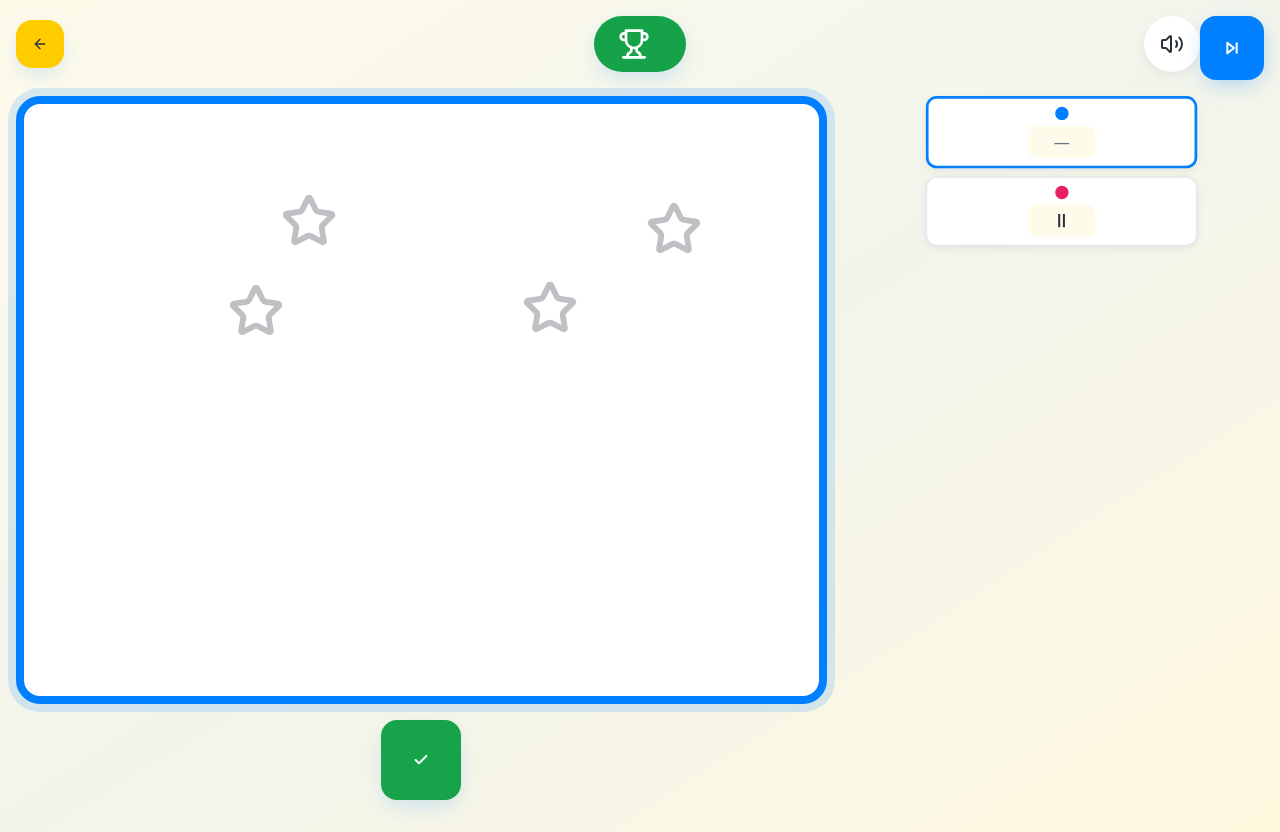
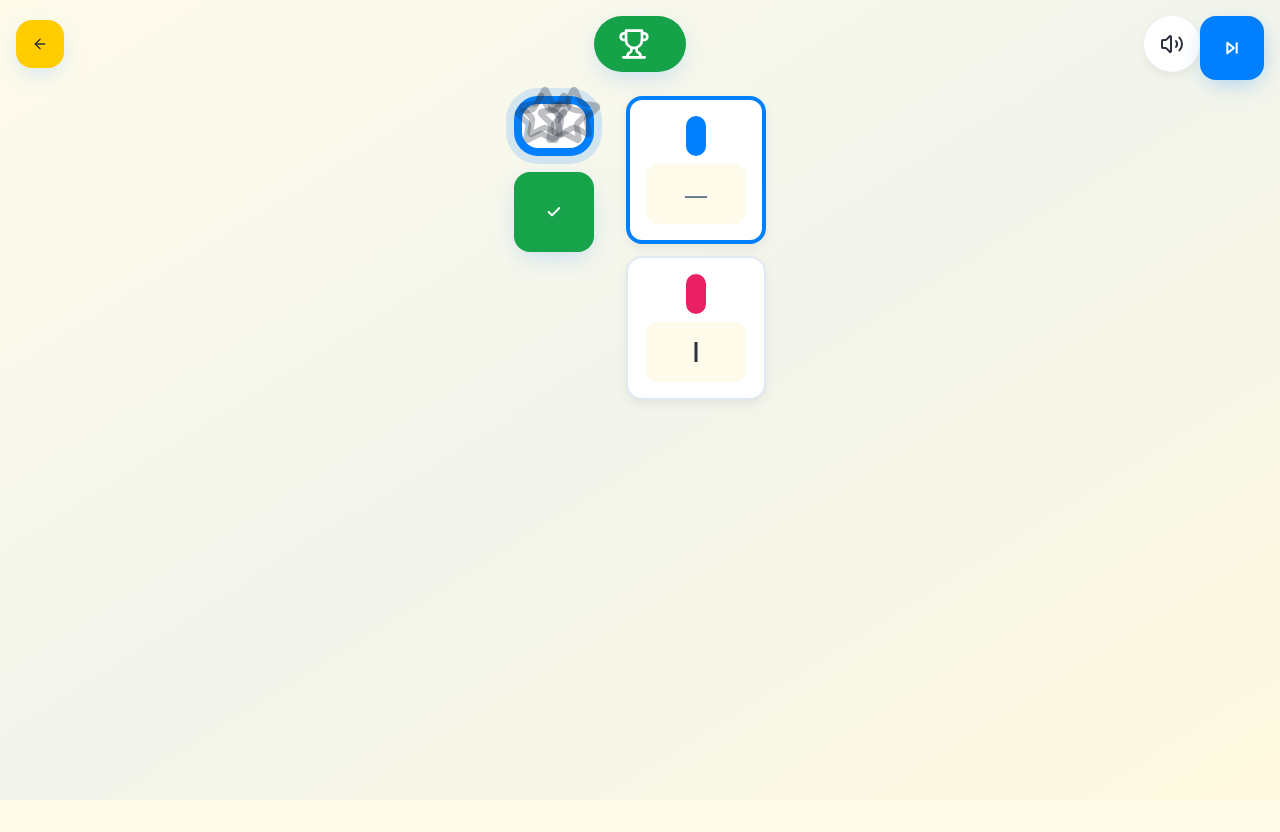
Before and after one commit to TomSlavkovsky/icon-counting-game, a React (Vite) app: page /icon-counting-game/game/fillin in a window 1280 px wide. After the commit the page ends 800 px from the top, so only its background shows below. Built offline with nearby package versions, Linux system fonts and the light colour scheme; the HTML template or start-up script is replaced by a standard one.

Commit message:
Fix FillInGame bugs and adjust layout

```diff
--- a/src/components/game/fillin/TallyBox.tsx
+++ b/src/components/game/fillin/TallyBox.tsx
@@ -73,15 +73,15 @@ export const TallyBox = ({
   return (
     <button
       onClick={onClick}
-      className={`flex flex-col items-center gap-2 p-3 bg-card rounded-2xl shadow-soft ${borderClass} transition-all cursor-pointer hover:scale-105 active:scale-95`}
+      className={`flex flex-col items-center gap-2 p-4 bg-card rounded-2xl shadow-soft ${borderClass} transition-all cursor-pointer hover:scale-105 active:scale-95`}
       aria-label={`Select ${color} color`}
       aria-pressed={isActive}
     >
-      {/* Color indicator - smaller */}
-      <div className={`w-5 h-5 rounded-full ${colorClasses.bg} ${colorClasses.border} border-2`} />
+      {/* Color indicator - smaller width */}
+      <div className={`w-5 h-10 rounded-full ${colorClasses.bg} ${colorClasses.border} border-2`} />
 
-      {/* Tally display - smaller */}
-      <div className="min-h-[48px] flex items-center justify-center px-3 py-1 bg-background rounded-xl min-w-[100px]">
+      {/* Tally display - restored height */}
+      <div className="min-h-[60px] flex items-center justify-center px-3 py-2 bg-background rounded-xl min-w-[100px]">
         {renderTallyMarks(currentTally)}
       </div>
     </button>
--- a/src/components/game/fillin/fillInUtils.ts
+++ b/src/components/game/fillin/fillInUtils.ts
@@ -26,17 +26,30 @@ const getRandomPartition = (total: number, parts: number): number[] => {
   let remaining = total;
   const partition = [] as number[];
 
+  // Allow occasional zero (5% chance per color, max one zero total)
+  const hasZero = Math.random() < 0.05 && parts > 1;
+  const zeroIndex = hasZero ? Math.floor(Math.random() * parts) : -1;
+
   for (let i = 0; i < parts - 1; i++) {
-    // Ensure at least 1 for each part to minimize zeros
-    const minValue = 1;
-    const max = remaining - (parts - i - 1);
-    const value = Math.max(minValue, Math.floor(Math.random() * (max + 1)));
+    if (i === zeroIndex) {
+      partition.push(0 as number);
+      continue;
+    }
+
+    const remainingParts = parts - i - 1;
+    const minForRest = Math.max(0, remainingParts - (zeroIndex > i ? 1 : 0));
+    const max = remaining - minForRest;
+    const value = Math.floor(Math.random() * (max + 1));
     partition.push(value as number);
     remaining -= value;
   }
 
-  // Last part gets remainder (ensure at least 1)
-  partition.push(Math.max(1, remaining) as number);
+  // Last part gets remainder
+  if (parts - 1 === zeroIndex) {
+    partition.push(0 as number);
+  } else {
+    partition.push(remaining as number);
+  }
 
   // Shuffle to make it random
   for (let i = partition.length - 1; i > 0; i--) {
--- a/src/pages/FillInGame.tsx
+++ b/src/pages/FillInGame.tsx
@@ -178,9 +178,9 @@ const FillInGame = () => {
       </div>
 
       <div className="container mx-auto px-4 pt-24 pb-8">
-        <div className="grid lg:grid-cols-[2fr_1fr] gap-8 items-start">
+        <div className="flex gap-8 items-start justify-center">
           {/* Picture frame */}
-          <div className="flex flex-col gap-4">
+          <div className="flex flex-col gap-4 flex-shrink-0">
             <div className="relative w-full aspect-[4/3] bg-card rounded-3xl border-8 border-primary shadow-[0_0_0_8px_hsl(var(--primary)/0.15)] transition-all duration-300">
               {objects.map((obj) => (
                 <FillInObject
@@ -205,8 +205,8 @@ const FillInGame = () => {
             </div>
           </div>
 
-          {/* Tally boxes - responsive grid, smaller on desktop */}
-          <div className="grid grid-cols-2 sm:grid-cols-3 md:grid-cols-4 lg:grid-cols-5 xl:grid-cols-1 gap-3 xl:scale-[0.67] xl:origin-top">
+          {/* Tally boxes - vertical stack next to board */}
+          <div className="flex flex-col gap-3 flex-shrink-0">
             {tallyBoxes.map((box) => (
               <TallyBox
                 key={box.color}
```
